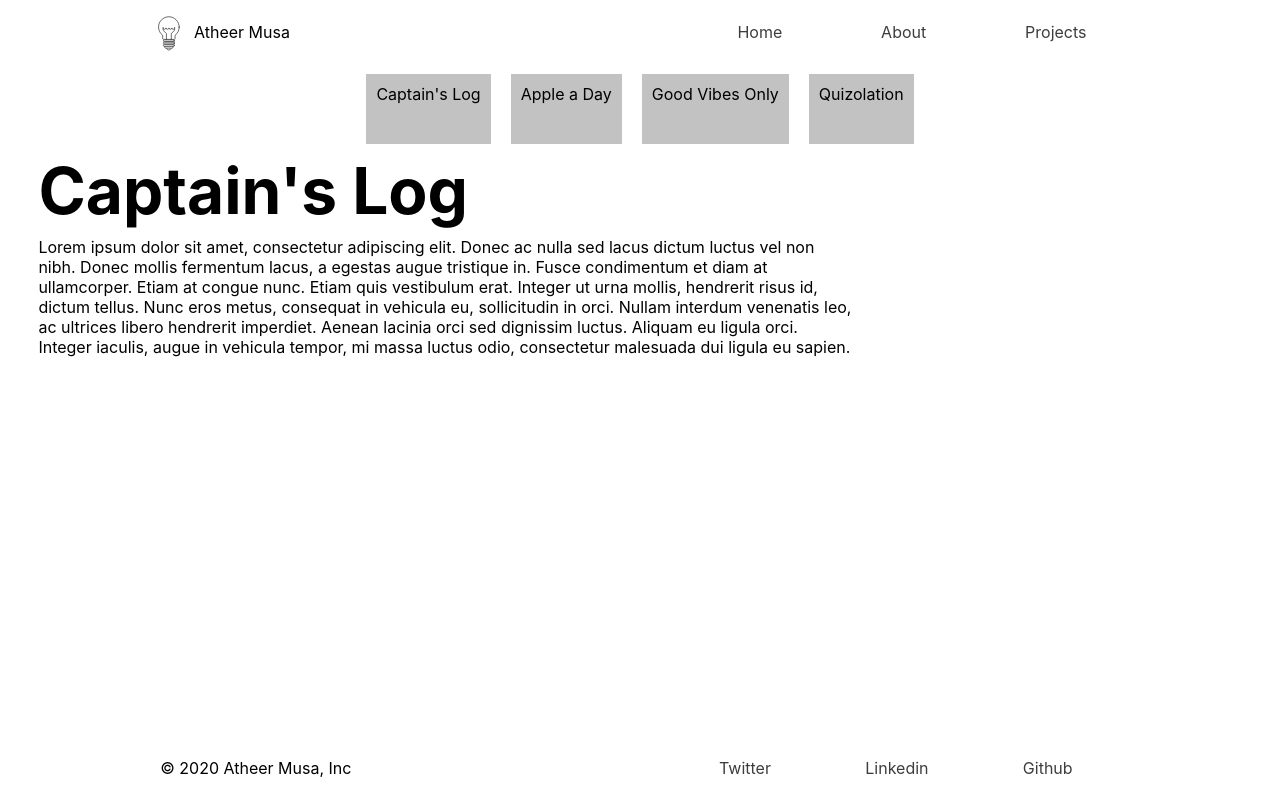
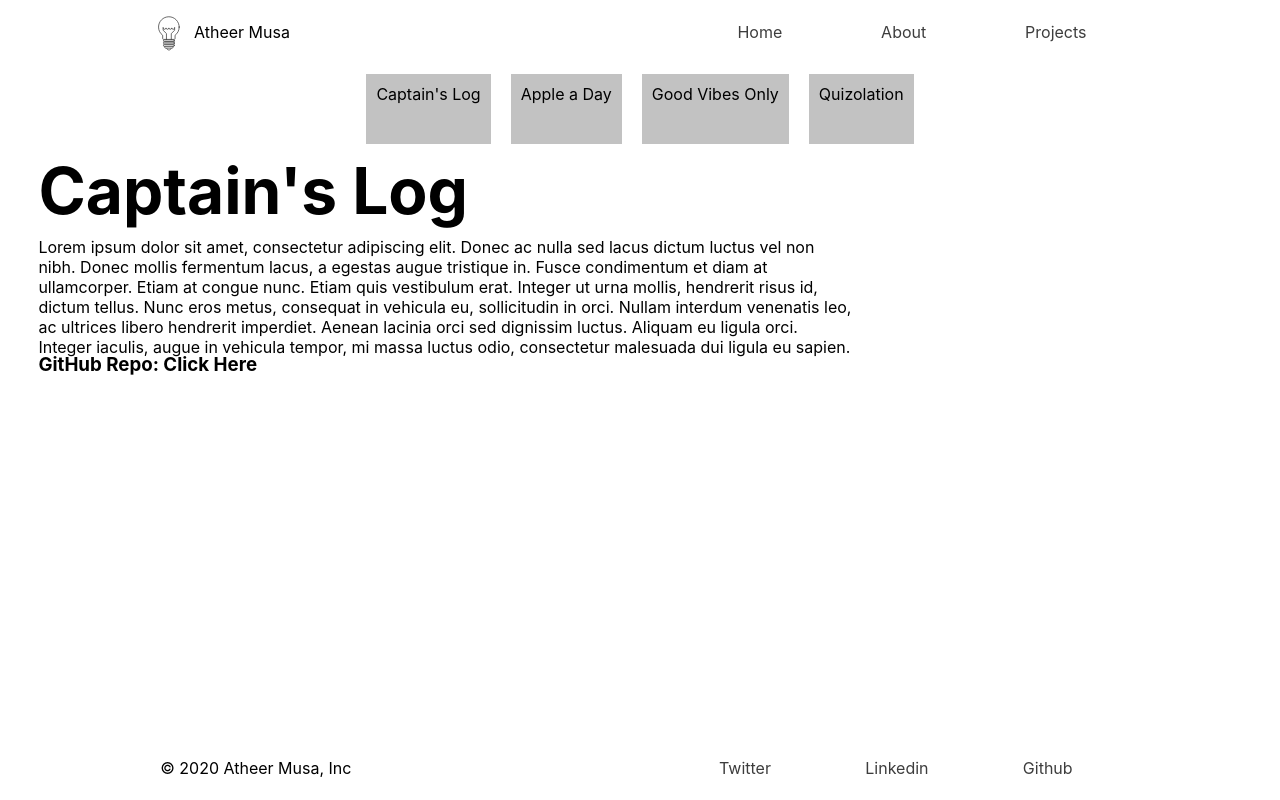
Before and after one commit to atheermusa/portfolioSiteReact, a React (Create React App) app: page /projects in a window 1280 px wide. Built offline with nearby package versions, Linux system fonts and the light colour scheme.

Commit message:
add github links to projects and small styling changes

```diff
--- a/src/Components/Project.js
+++ b/src/Components/Project.js
@@ -7,6 +7,7 @@ export default class Project extends Component {
             <div id="project-container">
                 <h1 id="project-title" className="animated animatedFadeInUp fadeInUp"> {this.props.Title} </h1>
                 <p id="project-description" className="animated animatedFadeInUp fadeInUp"> {this.props.Description} </p>
+                <h3 id ="project-github" className="animated animatedFadeInUp fadeInUp"> GitHub Repo: <a id="project-github-link" href={this.props.Link} target="none">Click Here</a></h3>
             </div>
         )
     }
--- a/src/Containers/ProjectsContainer.js
+++ b/src/Containers/ProjectsContainer.js
@@ -22,30 +22,35 @@ export default class ProjectsContainer extends Component {
                 return <Project
                 Title = "Captain's Log"
                 Description = "Lorem ipsum dolor sit amet, consectetur adipiscing elit. Donec ac nulla sed lacus dictum luctus vel non nibh. Donec mollis fermentum lacus, a egestas augue tristique in. Fusce condimentum et diam at ullamcorper. Etiam at congue nunc. Etiam quis vestibulum erat. Integer ut urna mollis, hendrerit risus id, dictum tellus. Nunc eros metus, consequat in vehicula eu, sollicitudin in orci. Nullam interdum venenatis leo, ac ultrices libero hendrerit imperdiet. Aenean lacinia orci sed dignissim luctus. Aliquam eu ligula orci. Integer iaculis, augue in vehicula tempor, mi massa luctus odio, consectetur malesuada dui ligula eu sapien."
+                Link = "https://github.com/atheermusa/captains-log"
                 />
                 ;
                 case 2:
                     return <Project
                     Title = "Apple a Day"
                     Description = "Lorem ipsum dolor sit amet, consectetur adipiscing elit. Donec ac nulla sed lacus dictum luctus vel non nibh. Donec mollis fermentum lacus, a egestas augue tristique in. Fusce condimentum et diam at ullamcorper. Etiam at congue nunc. Etiam quis vestibulum erat. Integer ut urna mollis, hendrerit risus id, dictum tellus. Nunc eros metus, consequat in vehicula eu, sollicitudin in orci. Nullam interdum venenatis leo, ac ultrices libero hendrerit imperdiet. Aenean lacinia orci sed dignissim luctus. Aliquam eu ligula orci. Integer iaculis, augue in vehicula tempor, mi massa luctus odio, consectetur malesuada dui ligula eu sapien."
+                    Link = "https://github.com/atheermusa/LAP-3-App"
                     />
                     ;
                     case 3:
                       return <Project
                       Title = "Good Vibes Only"
                       Description = "Lorem ipsum dolor sit amet, consectetur adipiscing elit. Donec ac nulla sed lacus dictum luctus vel non nibh. Donec mollis fermentum lacus, a egestas augue tristique in. Fusce condimentum et diam at ullamcorper. Etiam at congue nunc. Etiam quis vestibulum erat. Integer ut urna mollis, hendrerit risus id, dictum tellus. Nunc eros metus, consequat in vehicula eu, sollicitudin in orci. Nullam interdum venenatis leo, ac ultrices libero hendrerit imperdiet. Aenean lacinia orci sed dignissim luctus. Aliquam eu ligula orci. Integer iaculis, augue in vehicula tempor, mi massa luctus odio, consectetur malesuada dui ligula eu sapien."
+                      Link = "https://github.com/atheermusa/fp_lap_1_portfolio_week"
                       />
                       ;
                       case 4:
                         return <Project
                         Title = "Quizolation"
                         Description = "Lorem ipsum dolor sit amet, consectetur adipiscing elit. Donec ac nulla sed lacus dictum luctus vel non nibh. Donec mollis fermentum lacus, a egestas augue tristique in. Fusce condimentum et diam at ullamcorper. Etiam at congue nunc. Etiam quis vestibulum erat. Integer ut urna mollis, hendrerit risus id, dictum tellus. Nunc eros metus, consequat in vehicula eu, sollicitudin in orci. Nullam interdum venenatis leo, ac ultrices libero hendrerit imperdiet. Aenean lacinia orci sed dignissim luctus. Aliquam eu ligula orci. Integer iaculis, augue in vehicula tempor, mi massa luctus odio, consectetur malesuada dui ligula eu sapien."
+                        Link = "https://github.com/atheermusa/quizolation"
                         />
                         ;
             default:
                return  <Project
                Title = "Captain's Log"
                Description = "Lorem ipsum dolor sit amet, consectetur adipiscing elit. Donec ac nulla sed lacus dictum luctus vel non nibh. Donec mollis fermentum lacus, a egestas augue tristique in. Fusce condimentum et diam at ullamcorper. Etiam at congue nunc. Etiam quis vestibulum erat. Integer ut urna mollis, hendrerit risus id, dictum tellus. Nunc eros metus, consequat in vehicula eu, sollicitudin in orci. Nullam interdum venenatis leo, ac ultrices libero hendrerit imperdiet. Aenean lacinia orci sed dignissim luctus. Aliquam eu ligula orci. Integer iaculis, augue in vehicula tempor, mi massa luctus odio, consectetur malesuada dui ligula eu sapien."
+               Link = "https://github.com/atheermusa/captains-log"
                />
                 ;
         }
--- a/src/styles/project.css
+++ b/src/styles/project.css
@@ -20,6 +20,25 @@
     justify-self: flex-start;
     text-align: initial;
     padding-top: 1vh;
+    padding-bottom: 2vh;
     padding-left: 3vw;
     font-size: 1em;
 }
+
+#project-github {
+    grid-area: 2/1;
+    justify-self: flex-start;
+    align-self:center;
+    padding-top: 2vh;
+    text-align: start;
+    padding-left: 3vw;
+}
+
+#project-github-link {
+    text-decoration: none;
+    color: inherit;
+}
+
+#project-github-link:hover {
+    text-decoration: underline;
+}
--- a/src/styles/thumbnail.css
+++ b/src/styles/thumbnail.css
@@ -4,4 +4,9 @@
     height: 10vh;
     min-width: 60px;
     background-color: #9999;
+    cursor: pointer;
 }
+
+.project:hover {
+    background-color: lightblue;
+}
```
